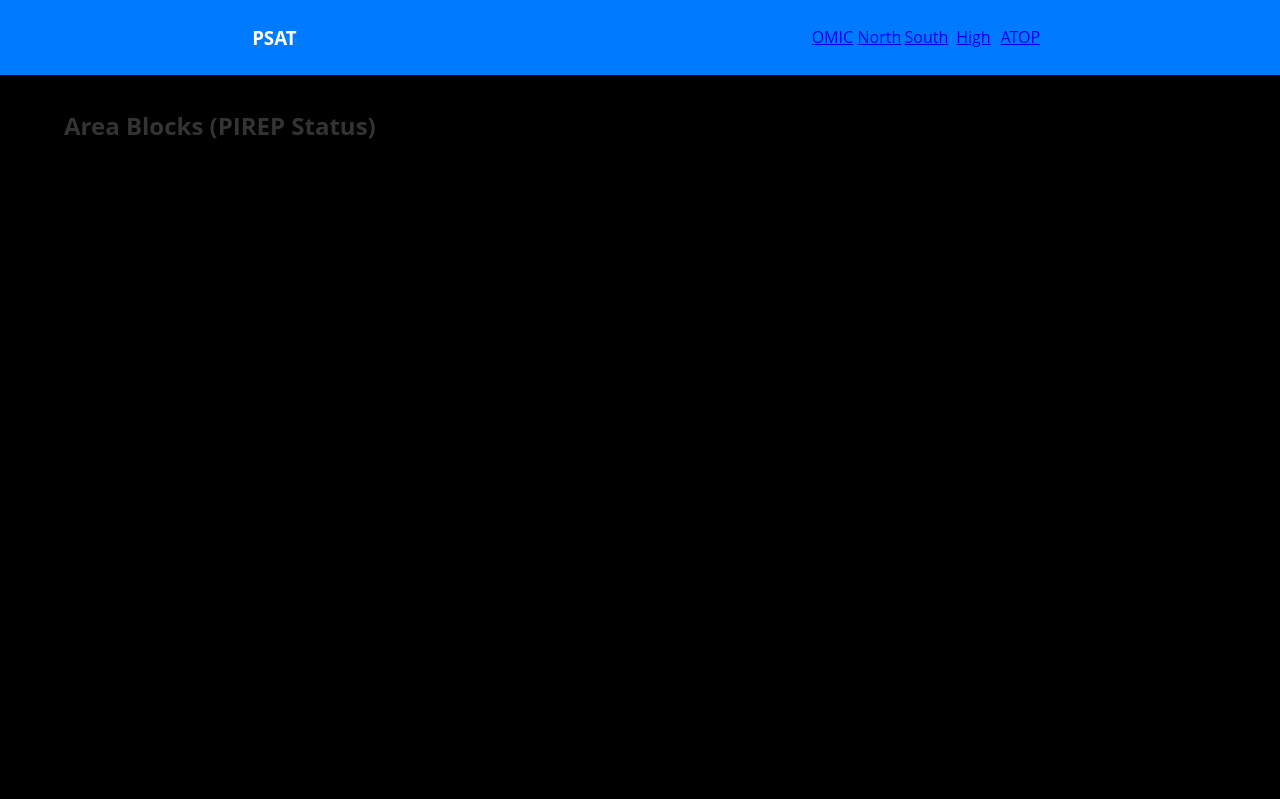
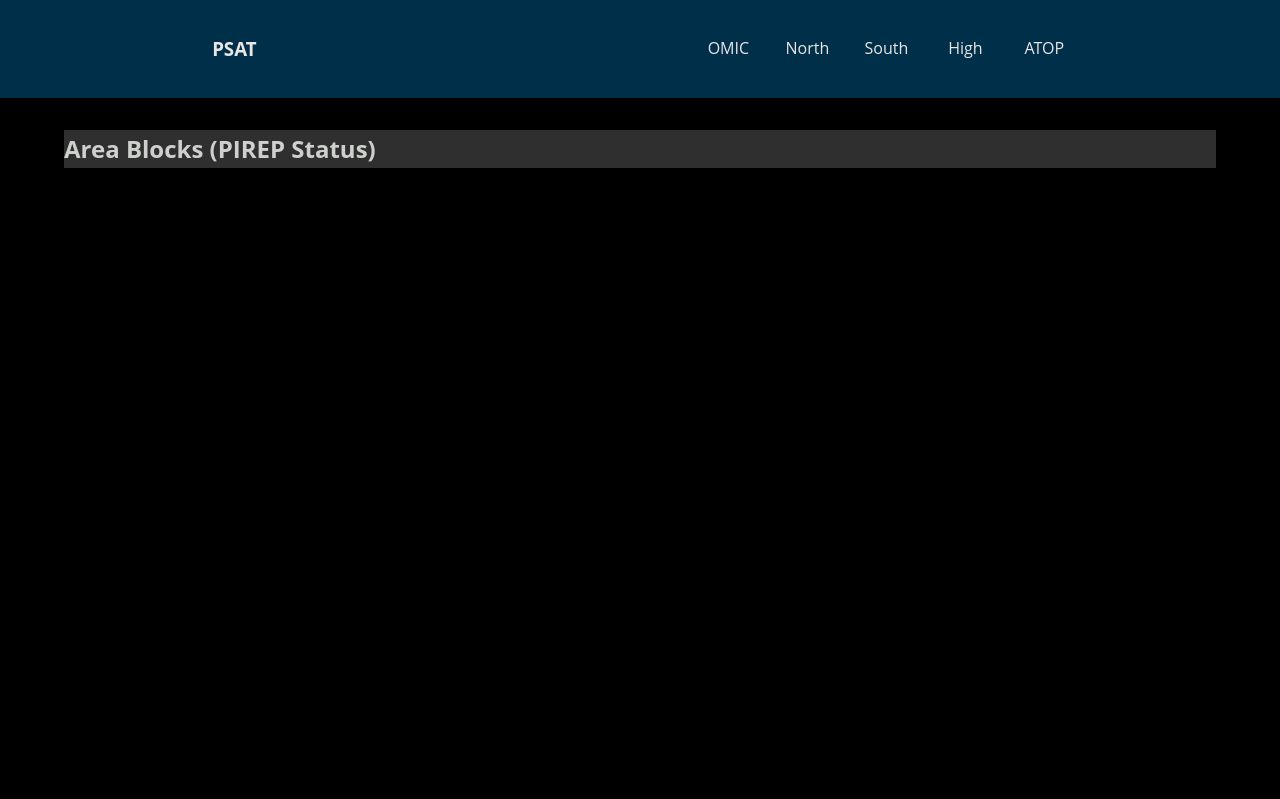
Before and after one commit to akfamous1299/PSAT, a Flask app: template templates/area_block.html in a window 1280 px wide. Shown: the top 799 px of the page. After the commit the page ends 168 px from the top, so only its background shows below. Run offline with Flask 3, Linux system fonts and the light colour scheme; the template is opened without the code that fills it, so the values that code supplies are empty.

Commit message:
working 01/12

```diff
--- a/metar_fetcher.py
+++ b/metar_fetcher.py
@@ -85,7 +85,7 @@ def fetch_metar_data():
         sector_number = find_polygons(row['latitude'], row['longitude'], 0)
 
 
-        if pd.notna(visibility) and visibility <= 3 or lowest_ceiling or weather_condition:
+        if pd.notna(visibility) and visibility <= 5 or lowest_ceiling or weather_condition:
             filtered_stations.append({
                 'station_id': row['station_id'],
                 'visibility': visibility if pd.notna(visibility) else "N/A",
--- a/static/css/main.css
+++ b/static/css/main.css
@@ -3,9 +3,21 @@
   --font-family: 'Open Sans', sans-serif;
   --background-color: #000000;
   --line-height: 1.6;
-    --header-background: #007bff;
-    --header-color: #fff;
-    --text-color: ; /* <--- this variable is currently empty */
+  --header-background: #003049;
+  --header-color: #EAE6E5;
+  --text-color: #E6E8E6; /* Added default text color */
+  --table-header-bg:#2F2F2F;
+  --block-green: #2ecc71;
+  --block-yellow: #f1c40f;
+  --block-red: #e74c3c;
+  --tooltip-bg: #003049;
+  --tooltip-color: #EAE6E5;
+  --box-shadow: 0 0 10px rgba(0, 0, 0, 0.1);
+  --link-hover-color: #90E0EF; /* Added variable for link hover color */
+  --section-bg: #2F2F2F; /* Added variable for section background */
+  --section-text-color: #CED0CE; /* Added variable for section text color */
+  --section-subtext-color: #CED0CE; /* Added variable for section subtext color */
+  --border-color: #CED0CE; /* Added variable for border color */
 }
 
 /* Global Styles */
@@ -15,6 +27,7 @@
   height: 100%;
   margin: 0;
   background-color: var(--background-color);
+  color: var(--text-color);
 }
 
 /* Header Styles */
@@ -62,15 +75,22 @@
   position: relative;
 }
 
+.nav ul li a {
+  text-decoration: none;
+  color: var(--header-color);
+  display: block;
+  padding: 1em;
+}
+
 .nav ul li ul.subnav {
   display: none;
   position: absolute;
   top: 100%;
   left: 0;
-    background-color: #333;
+  background-color: var(--tooltip-bg);
   padding: 1em;
   border-radius: 5px;
-    box-shadow: 0 0 10px rgba(0, 0, 0, 0.1);
+  box-shadow: var(--box-shadow);
   z-index: 2;
 }
 
@@ -99,26 +119,23 @@
   padding: 2em;
 }
 
-  main.container {
-    /* No unique styles, using global.container styles */
-  }
-
 main.container h2 {
-    color: #333;
+  color: var(--section-text-color);
+  background: var(--section-bg);
   margin-top: 0;
 }
 
 main.container p {
   font-size: 1.1em;
-    color: #666;
+  color: var(--section-subtext-color);
 }
 
 /* Data Section Styles */
 .data-section {
-    background: #fff;
+  background: var(--section-bg);
   padding: 1em;
   margin: 1em 0;
-    box-shadow: 0 0 10px rgba(0, 0, 0, 0.1);
+  box-shadow: var(--box-shadow);
   width: 100%;
 }
 
@@ -165,18 +182,12 @@
   }
 }
 
-  .area-blocks-container {
-    position: relative;
-    height: 100vh;
-  }
-
+/* Split Container Styles */
 .split {
   height: 100%;
   width: 50%;
-    position: absolute;
-    z-index: 1;
-    top: 0;
-    overflow-x: hidden;
+  position: relative;
+  float: left;
   padding-top: 20px;
 }
 
--- a/templates/area_block.html
+++ b/templates/area_block.html
@@ -15,28 +15,28 @@
         <ul>
           <li><a href="/">OMIC</a></li>
           <li>
-            <a href="/area/NORTH">North</a>
+            <a href="#">North</a>
             <ul class="subnav">
               <li><a href="/area/NORTH">North Area</a></li>
               <li><a href="/area-block/NORTH">North Blocks</a></li>
             </ul>
           </li>
           <li>
-            <a href="/area/SOUTH">South</a>
+            <a href="#">South</a>
             <ul class="subnav">
               <li><a href="/area/SOUTH">South Area</a></li>
               <li><a href="/area-block/SOUTH">South Blocks</a></li>
             </ul>
           </li>
           <li>
-            <a href="/area/HIGH">High</a>
+            <a href="#">High</a>
             <ul class="subnav">
               <li><a href="/area/HIGH">High Area</a></li>
               <li><a href="/area-block/HIGH">High Blocks</a></li>
             </ul>
           </li>
           <li>
-            <a href="/area/ATOP">ATOP</a>
+            <a href="#">ATOP</a>
             <ul class="subnav">
               <li><a href="/area/ATOP">ATOP Area</a></li>
               <li><a href="/area-block/ATOP">ATOP Blocks</a></li>
@@ -51,6 +51,7 @@
         {% if area_name == 'NORTH' %}
           <div class="split left">
             <h3>North Area (Left)</h3>
+            <div class="block-container">
               {% for nas_id, pirep_status in area_data['pirep_status'].items() %}
                 {% if pirep_status['Sector'] in [4, 15, 16] %}
                   {% if pirep_status['Status'] == 'Within 45 mins' %}
@@ -67,8 +68,10 @@
               {% endif %}
             {% endfor %}
           </div>
+        </div>
         <div class="split right">
           <h3>North Area (Right)</h3>
+          <div class="block-container">
             {% for nas_id, pirep_status in area_data['pirep_status'].items() %}
               {% if pirep_status['Sector'] in [3, 9, 13] %}
                 {% if pirep_status['Status'] == 'Within 45 mins' %}
@@ -85,9 +88,11 @@
             {% endif %}
           {% endfor %}
         </div>
+      </div>
     {% elif area_name == 'SOUTH' %}
       <div class="split left">
         <h3>South Area (Left)</h3>
+        <div class="block-container">
           {% for nas_id, pirep_status in area_data['pirep_status'].items() %}
             {% if pirep_status['Sector'] in [5, 6] %}
               {% if pirep_status['Status'] == 'Within 45 mins' %}
@@ -104,8 +109,10 @@
           {% endif %}
         {% endfor %}
       </div>
+    </div>
     <div class="split right">
       <h3>South Area (Right)</h3>
+      <div class="block-container">
         {% for nas_id, pirep_status in area_data['pirep_status'].items() %}
           {% if pirep_status['Sector'] in [7, 8] %}
             {% if pirep_status['Status'] == 'Within 45 mins' %}
@@ -122,6 +129,7 @@
         {% endif %}
       {% endfor %}
     </div>
+  </div>
 {% endif %}
 </div>
 </main>
```
Also changed, not shown: other parts of static/css/main.css (+22 -15 lines), templates/area.html (+4 -4 lines), templates/index.html (+4 -4 lines). Lines whose indentation alone changed are shown as unchanged.
